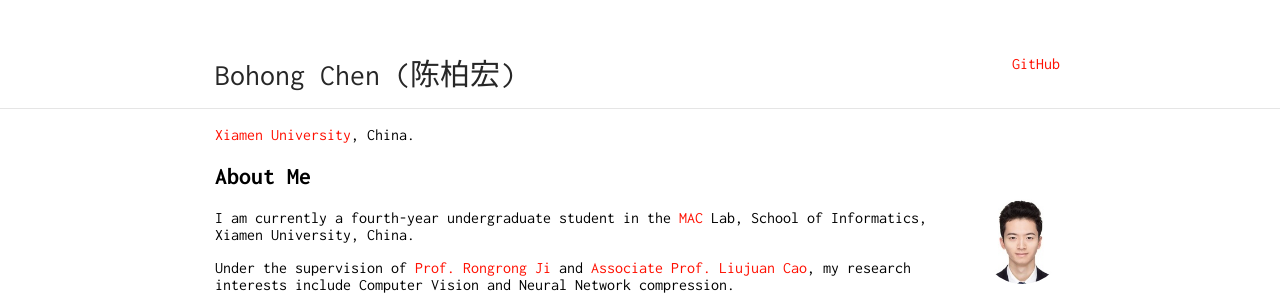
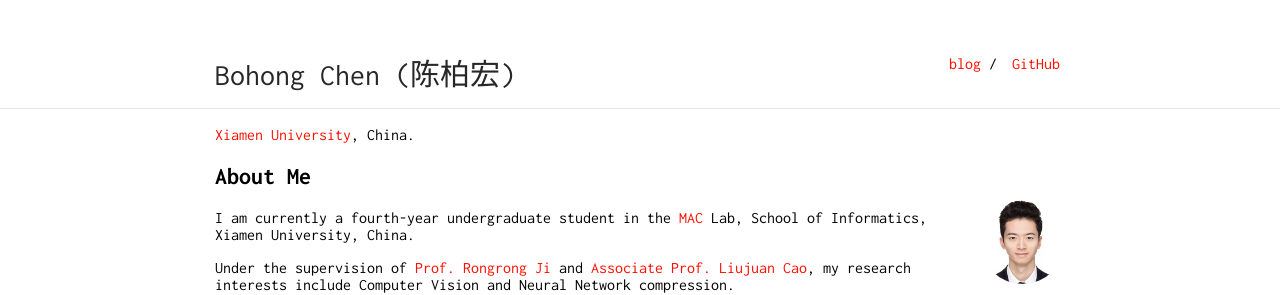
Before and after one commit to dad-lhw/chenbong.github.io, a Jekyll site: the page built from index.md, in a window 1280 px wide. Shown: the top 295 px of the page. Built offline with Jekyll 4.4.1, drawn with Linux system fonts in a browser that asks for light colours.

Commit message:
first commit

```diff
--- a/_data/nav.yml
+++ b/_data/nav.yml
@@ -1,2 +1,5 @@
 - name: "GitHub"
   link: https://github.com/chenbong
+
+- name: "blog"
+  link: https://www.cnblogs.com/chenbong/
```
